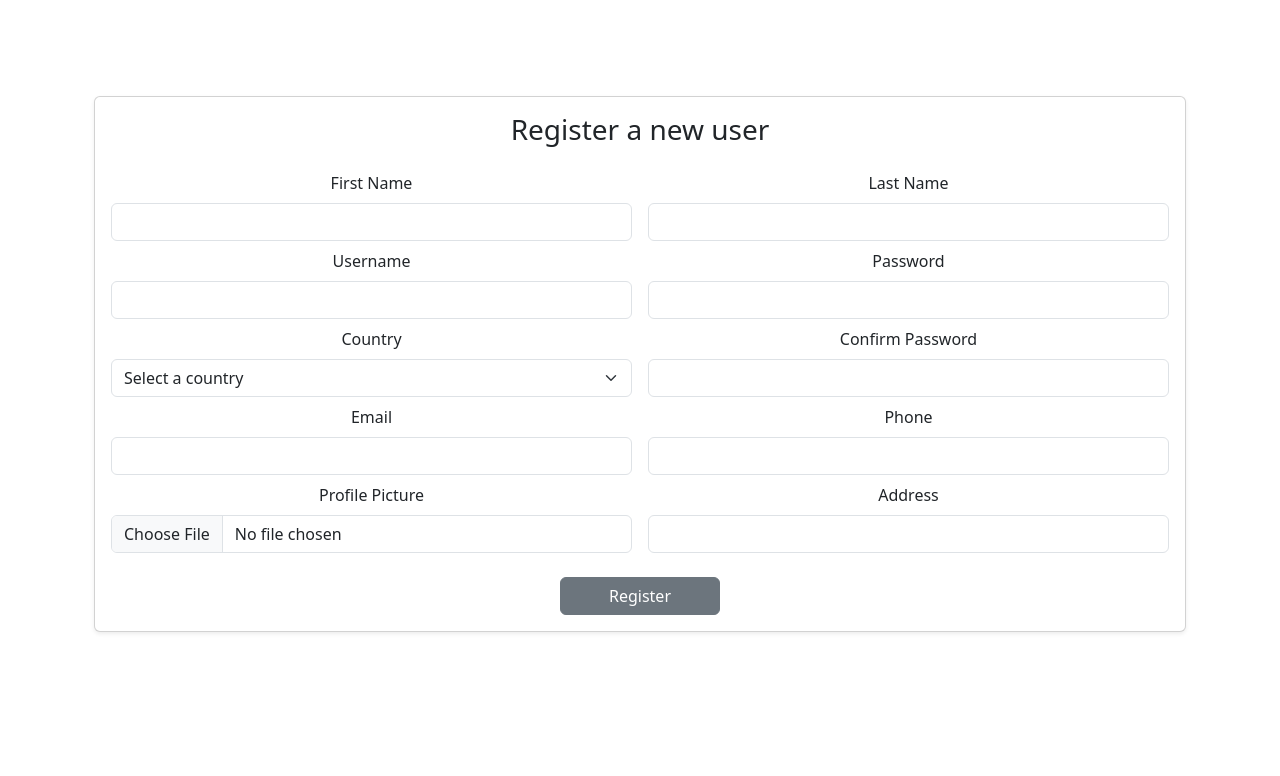
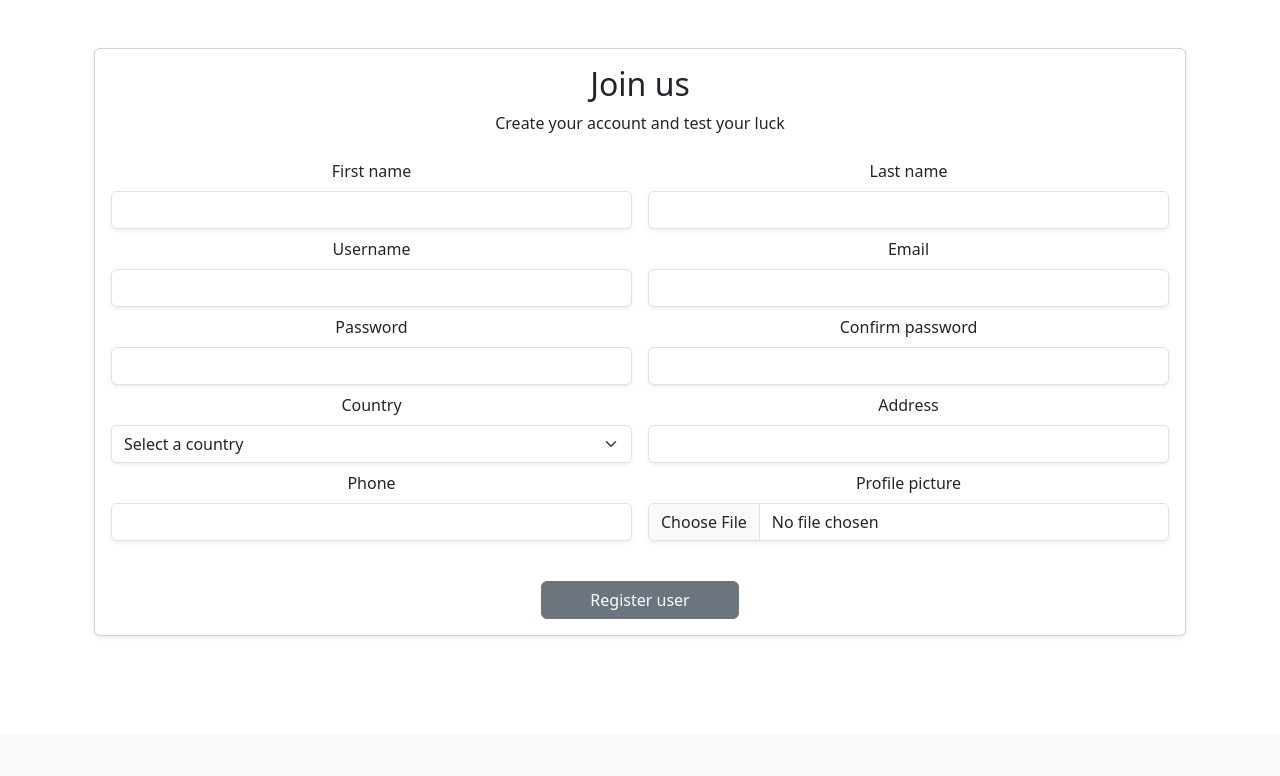
Before and after one commit to horialex/raffle-cs50, a Flask app: page /register in a window 1280 px wide. Shown: the part 66-842 px from the top of the page. After the commit the page ends 702 px from the top, so only its background shows below. Run offline with Flask 3, Linux system fonts and the light colour scheme; parts of the project's set-up code (start-up, migrations or seed data) failed here and were passed over; some libraries are stand-ins or nearby versions.

Commit message:
[raffle] polished register user form

```diff
--- a/api/users.py
+++ b/api/users.py
@@ -60,7 +60,6 @@ def register():
             flash("Last name must be at least 3 characters long", "error")
             return render_template("register.html")
 
-        print("USERNAME: ", username)
         if not username:
             flash("Must provide username", "error")
             return render_template("register.html")
--- a/templates/register.html
+++ b/templates/register.html
@@ -5,29 +5,40 @@ Register user
 {% endblock %}
 
 {% block main %}
-<div class="container my-5">
+<div id="main">
+    <div class="container">
         <div class="card shadow-sm">
             <div class="card-body">
-            <h3 class="card-title text-center mb-4">Register a new user</h3>
+                <h2 class="card-title text-center mb-2">Join us</h2>
+                <p class="card-title text-center mb-4">Create your account and test your luck</p>
                 <form id="register-form" action="/register" method="post" enctype="multipart/form-data">
                     <div class="row g-3">
                         <!-- First Column -->
                         <div class="col-md-6">
                             <div class="mb-2">
-                            <label for="firstName" class="form-label">First Name</label>
-                            <input autocomplete="off" id="firstName" class="form-control" name="firstName" type="text">
+                                <label for="firstName" class="form-label">First name</label>
+                                <input autocomplete="off" id="firstName" class="form-control rounded shadow-sm"
+                                    name="firstName" type="text">
                                 <div class="invalid-feedback">Firstname must have at least 3 characters</div>
                             </div>
 
                             <div class="mb-2">
                                 <label for="username" class="form-label">Username</label>
-                            <input autocomplete="off" id="username" class="form-control" name="username" type="text">
+                                <input autocomplete="off" id="username" class="form-control rounded shadow-sm"
+                                    name="username" type="text">
                                 <div class="invalid-feedback">Username must have at least 3 characters</div>
                             </div>
 
                             <div class="mb-2">
+                                <label for="password" class="form-label">Password</label>
+                                <input class="form-control rounded shadow-sm" id="password" name="password"
+                                    type="password">
+                                <div class="invalid-feedback">Password must have at least 6 characters</div>
+                            </div>
+
+                            <div class="mb-2">
                                 <label for="country" class="form-label">Country</label>
-                            <select id="country" name="country" class="form-select">
+                                <select id="country" name="country" class="form-select rounded shadow-sm">
                                     <option value="">Select a country</option>
                                     <option value="us">United States</option>
                                     <option value="ca">Canada</option>
@@ -41,59 +52,60 @@ Register user
                                 </select>
                             </div>
 
-                        <div class="mb-2">
-                            <label for="email" class="form-label">Email</label>
-                            <input type="email" id="email" name="email" class="form-control" required>
+                            <div class="mb-3">
+                                <label for="phone" class="form-label">Phone</label>
+                                <input type="tel" id="phone" name="phone" pattern="[0-9]{10}"
+                                    class="form-control rounded shadow-sm" title="Please enter a 10-digit phone number">
                             </div>
 
-                        <div class="mb-2">
-                            <label for="profilePicture" class="form-label">Profile Picture</label>
-                            <input class="form-control" id="profilePicture" name="profilePicture" type="file"
-                                accept="image/*">
-                        </div>
                         </div>
 
                         <!-- Second Column -->
                         <div class="col-md-6">
                             <div class="mb-2">
-                            <label for="lastName" class="form-label">Last Name</label>
-                            <input autocomplete="off" id="lastName" class="form-control" name="lastName" type="text">
+                                <label for="lastName" class="form-label">Last name</label>
+                                <input autocomplete="off" id="lastName" class="form-control rounded shadow-sm"
+                                    name="lastName" type="text">
                                 <div class="invalid-feedback">Lastname must have at least 3 characters</div>
                             </div>
 
                             <div class="mb-2">
-                            <label for="password" class="form-label">Password</label>
-                            <input class="form-control" id="password" name="password" type="password">
-                            <div class="invalid-feedback">Password must have at least 6 characters</div>
+                                <label for="email" class="form-label">Email</label>
+                                <input type="email" id="email" name="email" class="form-control rounded shadow-sm"
+                                    required>
                             </div>
 
                             <div class="mb-2">
-                            <label for="confirmation" class="form-label">Confirm Password</label>
-                            <input class="form-control" id="confirmation" name="confirmation" type="password">
+                                <label for="confirmation" class="form-label">Confirm password</label>
+                                <input class="form-control rounded shadow-sm" id="confirmation" name="confirmation"
+                                    type="password">
                                 <div class="invalid-feedback">Passwords do not match</div>
                             </div>
 
                             <div class="mb-2">
-                            <label for="phone" class="form-label">Phone</label>
-                            <input type="tel" id="phone" name="phone" pattern="[0-9]{10}" class="form-control"
-                                title="Please enter a 10-digit phone number">
+                                <label for="address" class="form-label">Address</label>
+                                <input autocomplete="off" id="address" class="form-control rounded shadow-sm"
+                                    name="address" type="text">
                             </div>
 
                             <div class="mb-2">
-                            <label for="address" class="form-label">Address</label>
-                            <input autocomplete="off" id="address" class="form-control" name="address" type="text">
+                                <label for="profilePicture" class="form-label">Profile picture</label>
+                                <input class="form-control rounded shadow-sm" id="profilePicture" name="profilePicture"
+                                    type="file" accept="image/*">
                             </div>
+
                         </div>
 
 
-
                         <!-- Submit Button Full Width -->
-                    <div class="col-12 text-center">
-                        <button class="btn btn-secondary px-5" type="submit">Register</button>
+                        <div class="col-12 mt-4 text-center ">
+                            <button class=" btn btn-secondary px-5" type="submit">Register user</button>
                         </div>
                     </div>
                 </form>
             </div>
         </div>
     </div>
+</div>
+
 {% endblock %}
```
Also changed, not shown: static/images/register-user-image.jpg (added). Lines whose indentation alone changed are shown as unchanged.
